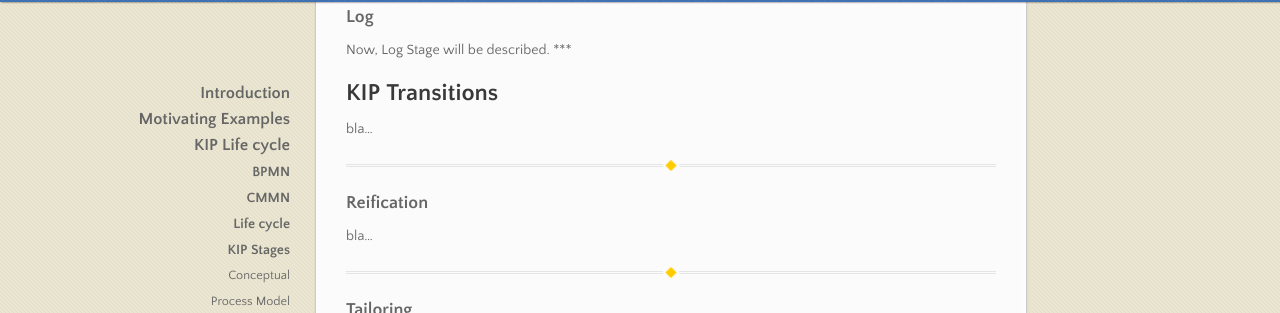
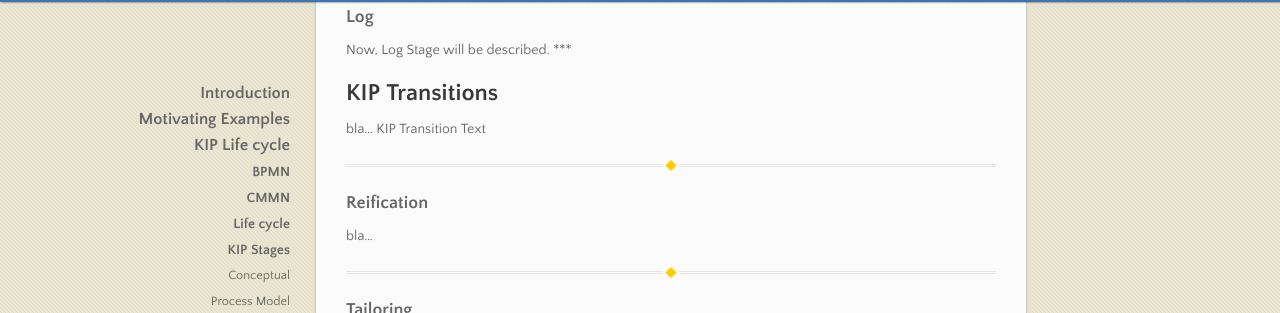
Before and after one commit to pages-themes/leap-day, a Jekyll site: the page built from index.md, in a window 1280 px wide and 900 px high, scrolled down 4996 px. Shown: the part 139-452 px from the top of the window. Built offline with Jekyll 4.4.1, drawn with Linux system fonts in a browser that asks for light colours; our own code applies the rules of GitHub Pages for plain Markdown files.

```diff
--- a/index.md
+++ b/index.md
@@ -146,7 +146,7 @@ Now, Log Stage will be described.
 
 ## KIP Transitions
 
-bla...
+bla... KIP Transition Text
 
 ***
 
```
